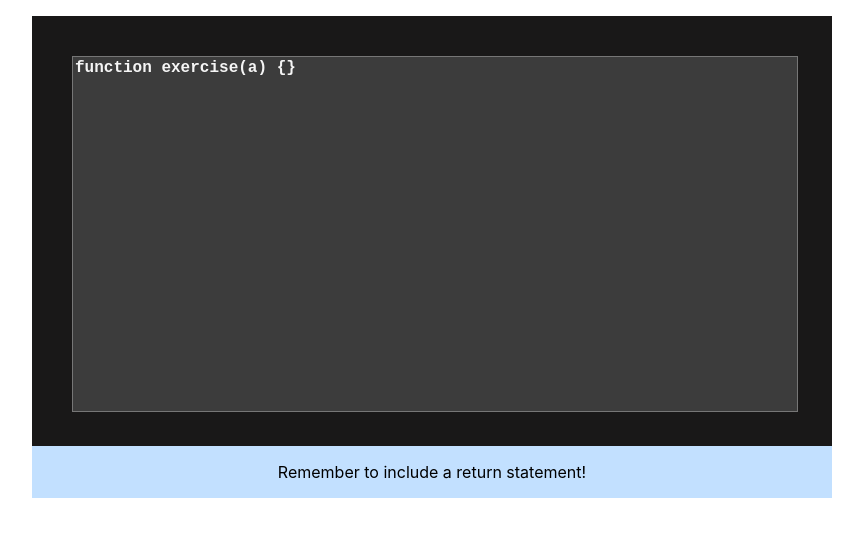
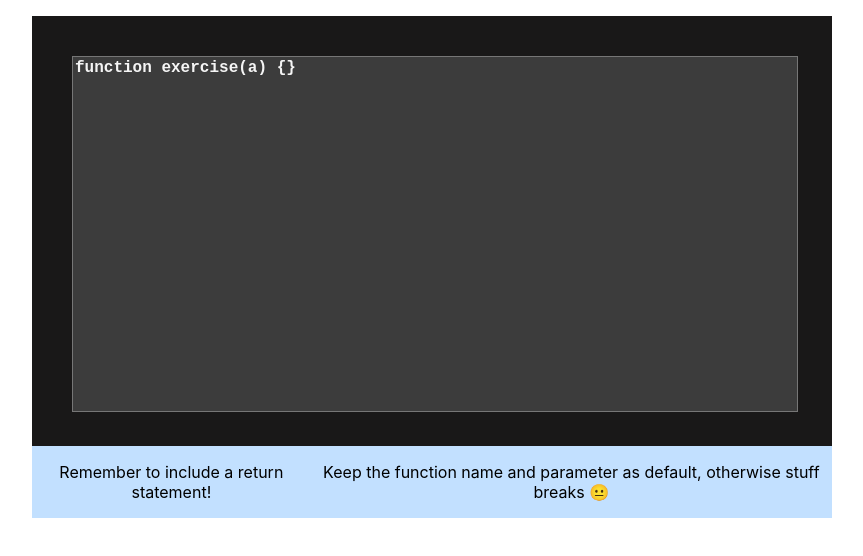
Before and after one commit to Wesselexe/codemeoutPleo, a React (Create React App) app: page / in a window 1280 px wide. Both pictures are taken after a click on the button "Coder". Shown: the top 556 px of the page, without its empty margins (208-1071 px from the left). Built offline with nearby package versions, Linux system fonts and the light colour scheme; no server answers.

Commit message:
Updates tool tips

```diff
--- a/src/Components/Coder/Coder.css
+++ b/src/Components/Coder/Coder.css
@@ -30,7 +30,6 @@
     width: auto;
     background-color: #c2e0ff;
     display: flex;
-    flex-direction: row;
     justify-content: space-around;
 }
 
--- a/src/Components/Coder/Coder.js
+++ b/src/Components/Coder/Coder.js
@@ -46,6 +46,7 @@ class Coder extends React.Component {
         </div>
         <div className="optionsCoder">
           <p>Remember to include a return statement!</p>
+          <p>Keep the function name and parameter as default, otherwise stuff breaks 😐</p>
         </div>
       </div>
     );
```
